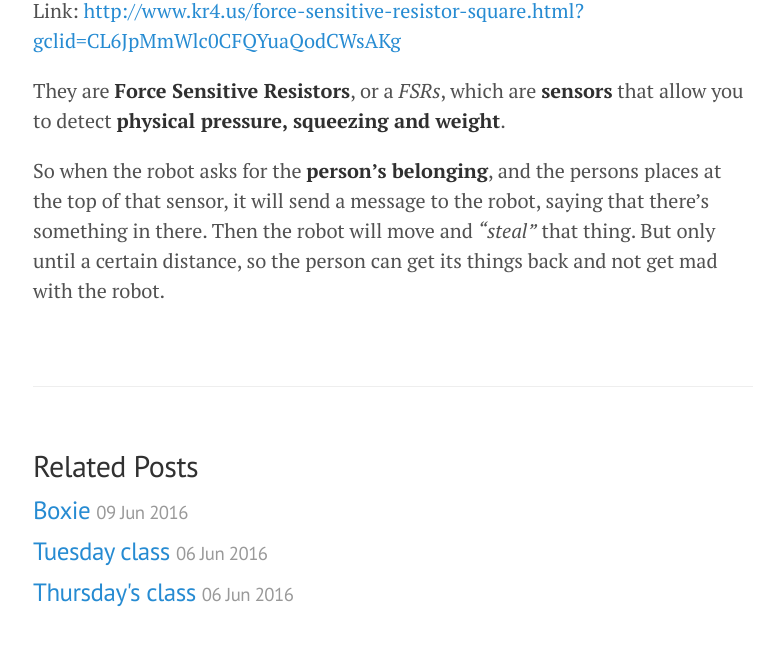
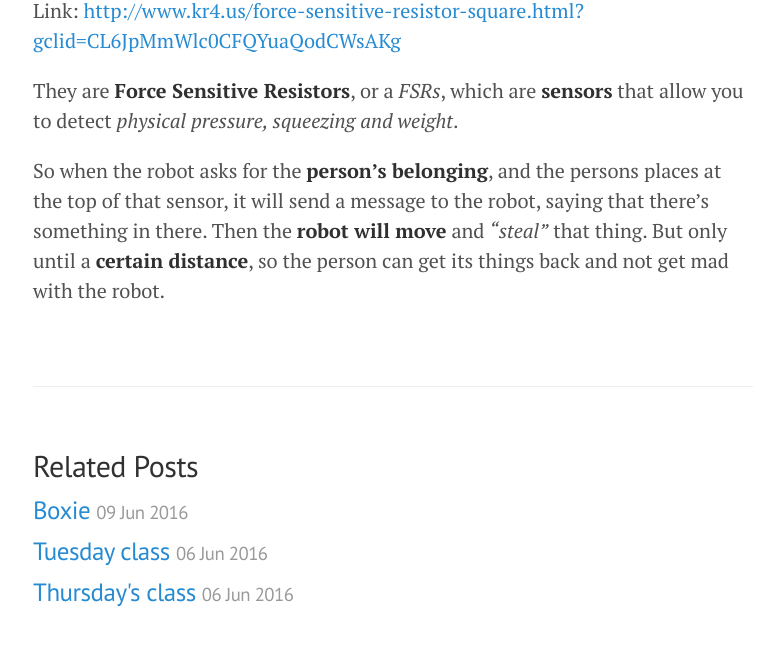
Before and after one commit to karinagiehl/karinagiehl.github.io, a Jekyll site: the page built from _posts/2016-06-09-sources.markdown, in a window 1280 px wide and 900 px high, scrolled down 1925 px, cut to the strip 231-877 px from the top of the window. Shown: the whole strip, without its empty margins (247-1020 px from the left). Built offline with Jekyll 4.4.1, drawn with Linux system fonts in a browser that asks for light colours.

```diff
--- a/_posts/2016-06-09-sources.markdown
+++ b/_posts/2016-06-09-sources.markdown
@@ -29,6 +29,6 @@ Link:<a href="LINK" to the wheel coding> https://learn.adafruit.com/force-sensit
 
 Link:<a href="LINK" to the wheel coding> http://www.kr4.us/force-sensitive-resistor-square.html?gclid=CL6JpMmWlc0CFQYuaQodCWsAKg</a>
 
-They are **Force Sensitive Resistors**, or a *FSRs*, which are **sensors** that allow you to detect **physical pressure, squeezing and weight**.
+They are **Force Sensitive Resistors**, or a *FSRs*, which are **sensors** that allow you to detect *physical pressure, squeezing and weight*.
 
-So when the robot asks for the **person's belonging**, and the persons places at the top of that sensor, it will send a message to the robot, saying that there's something in there. Then the robot will move and *"steal"* that thing. But only until a certain distance, so the person can get its things back and not get mad with the robot.
+So when the robot asks for the **person's belonging**, and the persons places at the top of that sensor, it will send a message to the robot, saying that there's something in there. Then the **robot will move** and *"steal"* that thing. But only until a **certain distance**, so the person can get its things back and not get mad with the robot.
```
